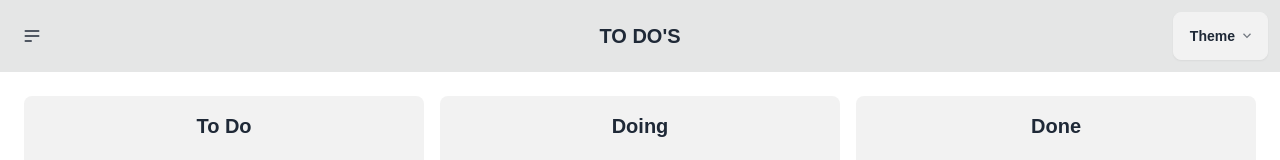
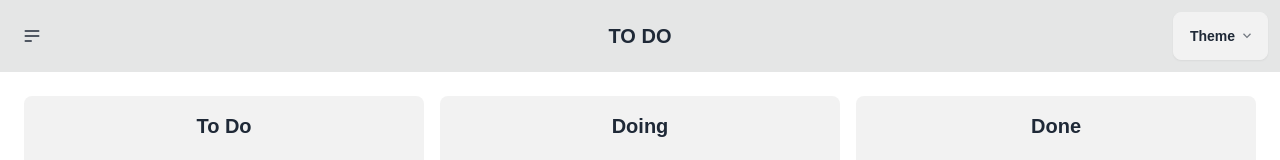
Before and after one commit to Aditya146699/to_do, a Next.js app: page / in a window 1280 px wide. Shown: the top 160 px of the page. Built offline with nearby package versions, Linux system fonts and the light colour scheme.

Commit message:
Update layout.tsx

```diff
--- a/app/layout.tsx
+++ b/app/layout.tsx
@@ -57,7 +57,7 @@
     </div>
   </div>
   <div className="navbar-center">
-    <a className="btn btn-ghost text-xl">TO DO'S</a>
+    <a className="btn btn-ghost text-xl">TO DO</a>
   </div>
   <div className="navbar-end">
 
```
